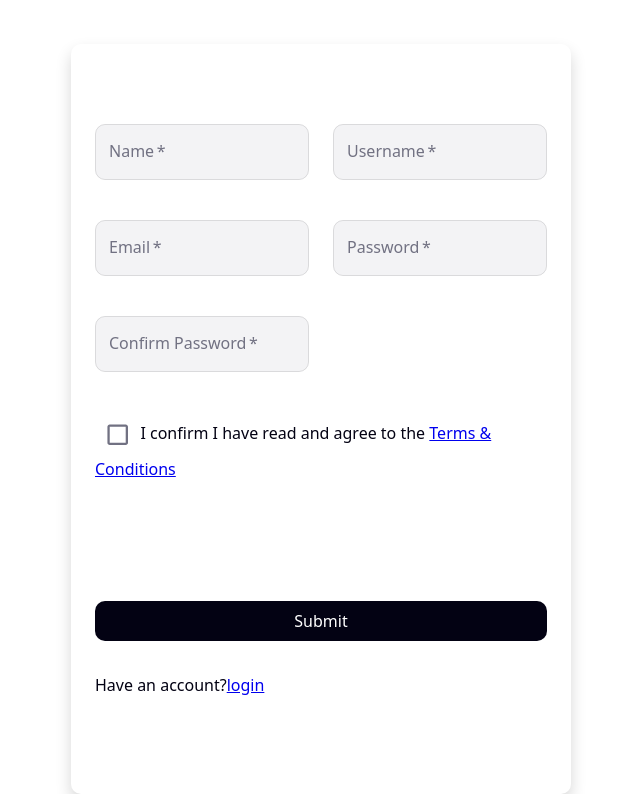
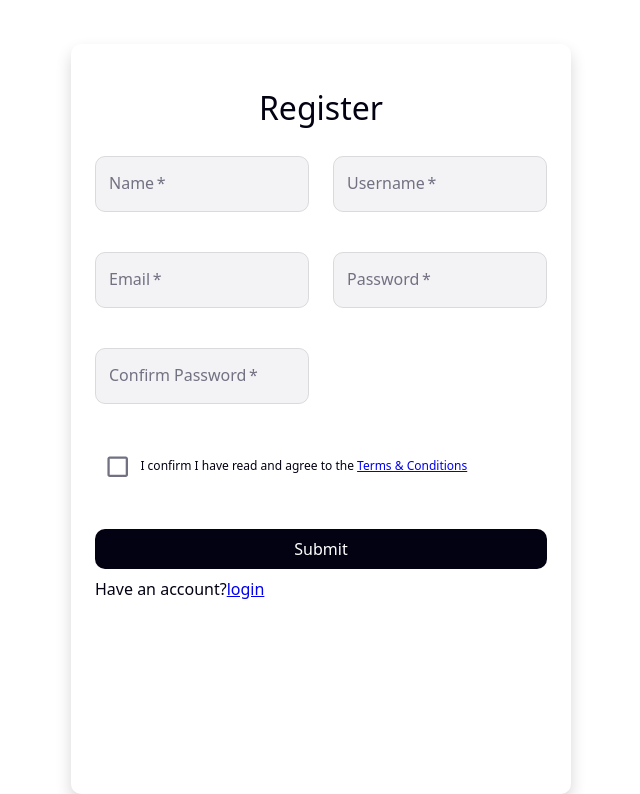
Before and after one commit to yousifae8/Habit-Tracker, a Next.js app: page /register in a window 1280 px wide. Shown: the part 116-910 px from the top of the page, without its empty margins (319-959 px from the left). Built offline with nearby package versions, Linux system fonts and the light colour scheme; no server answers; what @mui/material-nextjs would draw is missing.

Commit message:
feat: Create dashboard page and refine register page UI with new title and style adjustments.

```diff
--- a/app/register/page.tsx
+++ b/app/register/page.tsx
@@ -111,9 +111,14 @@ const Register = () => {
           mt: 20,
           borderRadius: 1,
           boxShadow: 5,
-          paddingTop: 10,
+          paddingTop: 5,
         }}
       >
+        <Box sx={{ textAlign: "center", mb: 3 }}>
+          <Typography fontSize={32} sx={{ textAlign: "center" }}>
+            Register
+          </Typography>
+        </Box>
         <form onSubmit={formik.handleSubmit}>
           <Grid
             container
@@ -210,7 +215,7 @@ const Register = () => {
                 />
               </Box>
             </Grid>
-            <Box>
+            <Box sx={{ fontSize: 12 }}>
               <Checkbox
                 required
                 name="terms"
@@ -235,14 +240,14 @@ const Register = () => {
               type="submit"
               color="primary"
               variant="contained"
-              sx={{  marginTop: 15 }}
+              sx={{  marginTop: 5 }}
               fullWidth
               disabled={!formik.isValid || formik.isSubmitting}
             >
               Submit
             </Button>
           </Box>
-            <Box sx={{mt:4}}>
+            <Box sx={{mt:1}}>
                                  <Typography>Have an account?<Link href={"/login"}>login</Link></Typography>
                               </Box>
         </form>
```
